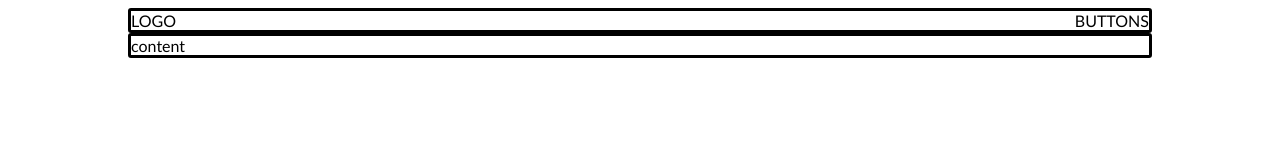
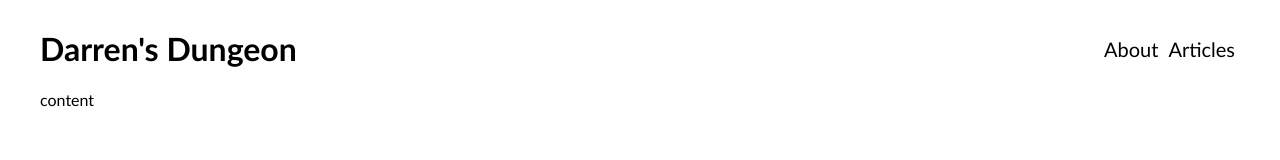
Before and after one commit to libioco/blog-html, a plain HTML site: page index.html in a window 1280 px wide. Drawn offline with Linux system fonts and the light colour scheme.

Commit message:
Add links and logo to navbar

```diff
--- a/index.html
+++ b/index.html
@@ -10,10 +10,11 @@
         <div class="main-container">
             <div class="navbar">
                 <div class="logo">
-                    LOGO
+                    <h1>Darren's Dungeon</h1>
                 </div>
-                <div class="buttons">
-                    BUTTONS
+                <div class="links">
+                    <a class="button" href="https://www.google.com">About</a>
+                    <a class="button" href="https://www.google.com">Articles</a>
                 </div>
             </div>
             <div class="content">
--- a/styles.css
+++ b/styles.css
@@ -1,3 +1,9 @@
+/* * {
+    border-style: solid;
+    border-radius: 3px;
+    border-color: black;
+} */
+
 .app {
     font-family: Calibri, sans-serif;
     display: flex;
@@ -5,24 +11,36 @@
 }
 
 .main-container {
-    width: 1024px;
+    width: 1200px;
     display: flex;
     flex-direction: column;
 }
 
 .navbar {
-    border-style: solid;
     text-align: center;
-    border-radius: 3px;
-    border-color: black;
-
     display: flex;
     flex-direction: row;
     justify-content: space-between;
 }
 
 .content {
-    border-style: solid;
-    border-radius: 3px;
-    border-color: black;
+
 }
+
+.logo {
+}
+
+.links {
+    display: flex;
+    flex-direction: row;
+    align-items: center;
+    font-size: 20px;
+}
+
+.button {
+    padding: 5px;
+}
+.button:link, .button:visited {
+    text-decoration: none;
+    color: black;
+}
```
